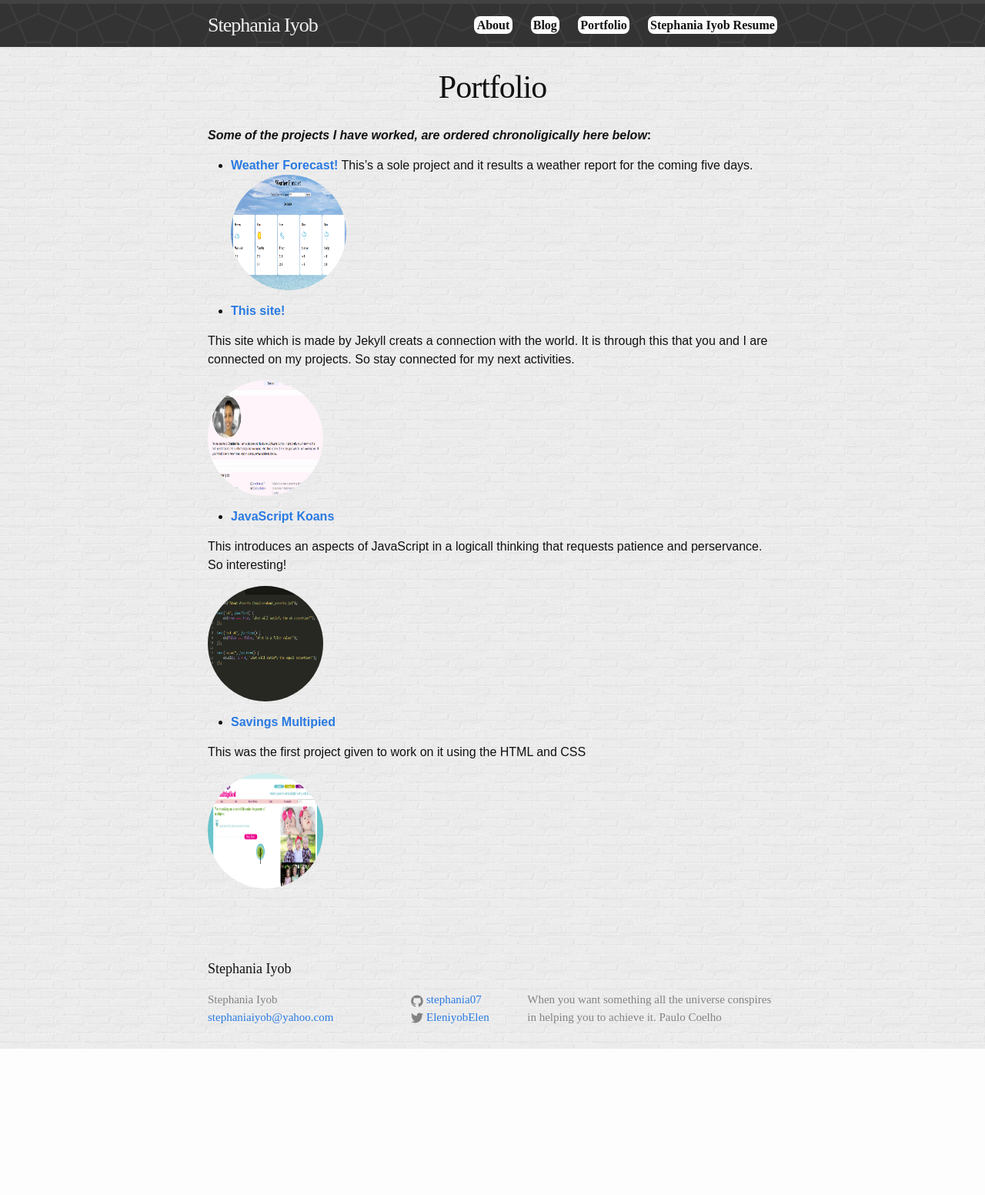
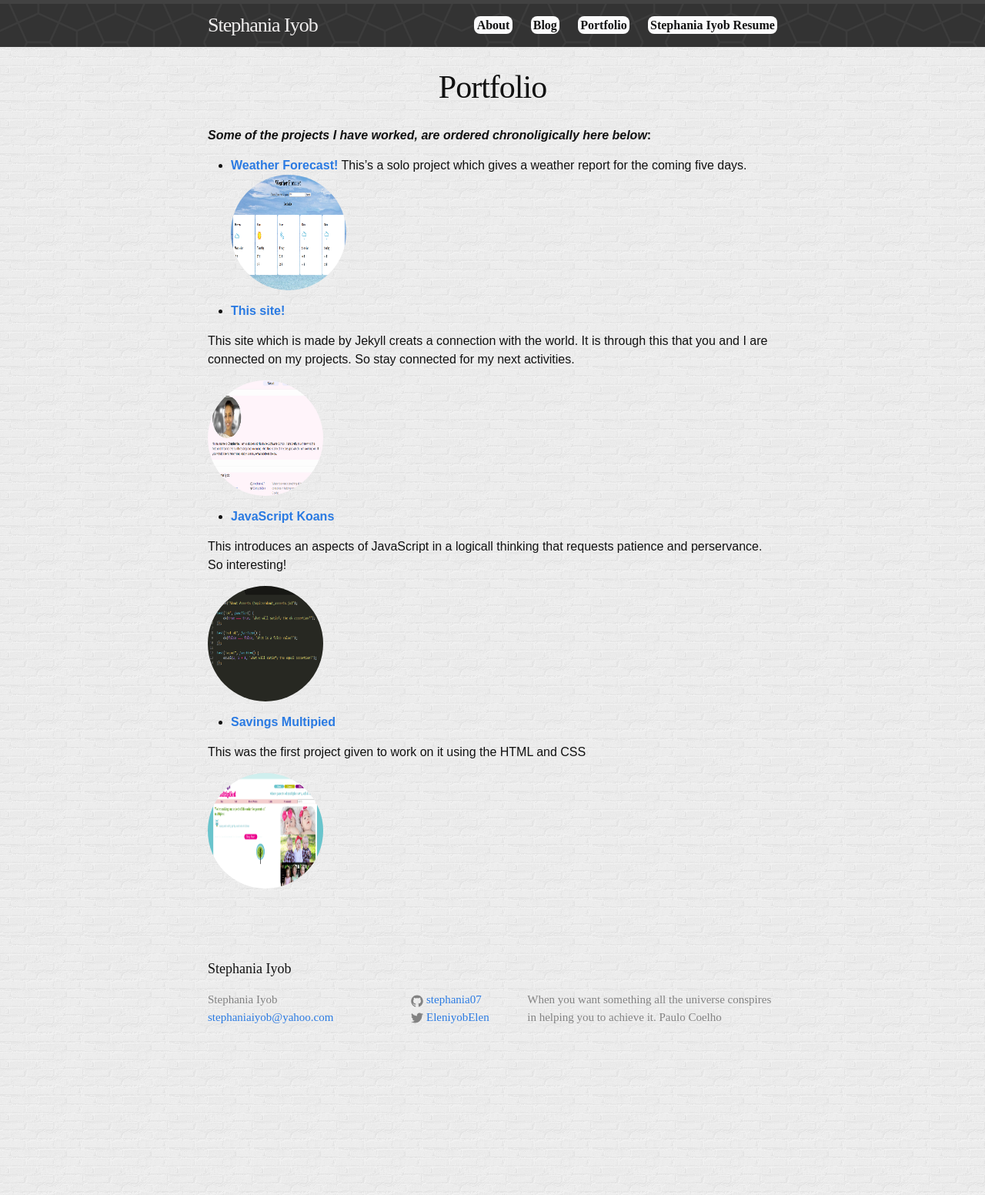
Before and after one commit to stephania07/stephania07.github.io, a Jekyll site: the page built from portfolio.md, in a window 1280 px wide. Shown: the whole page at 77% size. Built offline with Jekyll 4.4.1, drawn with Linux system fonts in a browser that asks for light colours; before the commit the page ends 1362 px from its top, so only the background shows below that.

Commit message:
checking

```diff
--- a/_sass/_layout.scss
+++ b/_sass/_layout.scss
@@ -95,7 +95,7 @@
 .site-footer {
     border-top: 1px solid $grey-color-light;
     padding: $spacing-unit 0;
-    padding-bottom: 0;
+    padding-bottom: 190px;
 }
 
 .footer-heading {
--- a/portfolio.md
+++ b/portfolio.md
@@ -7,7 +7,7 @@ permalink: /portfolio/
 **_Some of the projects I have worked, are ordered chronoligically here below_:**
 
 * [**Weather Forecast!**](https://github.com/stephania07/Weather-Forecast)
-This's a sole project and it results a weather report for the coming five days.
+This's a solo project which gives a weather report for the coming five days.
 ![weatherforecast](/downloads/image/weatherforecast.png "Weather Forecast")
 
 
```
